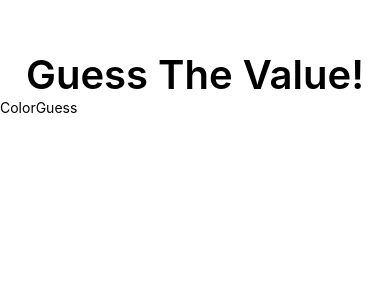
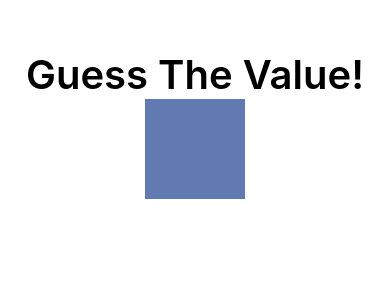
Before and after one commit to JesseKartabani/rgb-color-guesser, a React Native app: screen / in a window 390 px wide. Shown: the top 300 px of the page. Built offline with nearby package versions, Linux system fonts and the light colour scheme.

Commit message:
Random color generator

```diff
--- a/components/ColorGuess.js
+++ b/components/ColorGuess.js
@@ -1,11 +1,41 @@
 import { StyleSheet, Text, View } from "react-native";
-import React from "react";
+import React, { useEffect, useState } from "react";
 import { SafeAreaView } from "react-native-safe-area-context";
 
 const ColorGuess = () => {
+  // Track if users answer is correct
+  const [correctAnswer, setCorrectAnswer] = useState([false]);
+  // State of color
+  const [color, setColor] = useState([]);
+
+  // Generate random number
+  function randomNum(min, max) {
+    return Math.floor(Math.random() * (max - min + 1)) + min;
+  }
+
+  // Generate random color
+  function randomColor() {
+    const r = randomNum(0, 255);
+    const g = randomNum(0, 255);
+    const b = randomNum(0, 255);
+    setColor(`rgb(${r},${g},${b})`);
+  }
+
+  useEffect(() => {
+    randomColor();
+  }, []);
+
   return (
     <SafeAreaView>
-      <Text>ColorGuess</Text>
+      {/* Box displaying random color */}
+      <View
+        style={{
+          backgroundColor: color,
+          width: 100,
+          height: 100,
+          alignSelf: "center",
+        }}
+      ></View>
     </SafeAreaView>
   );
 };
```
